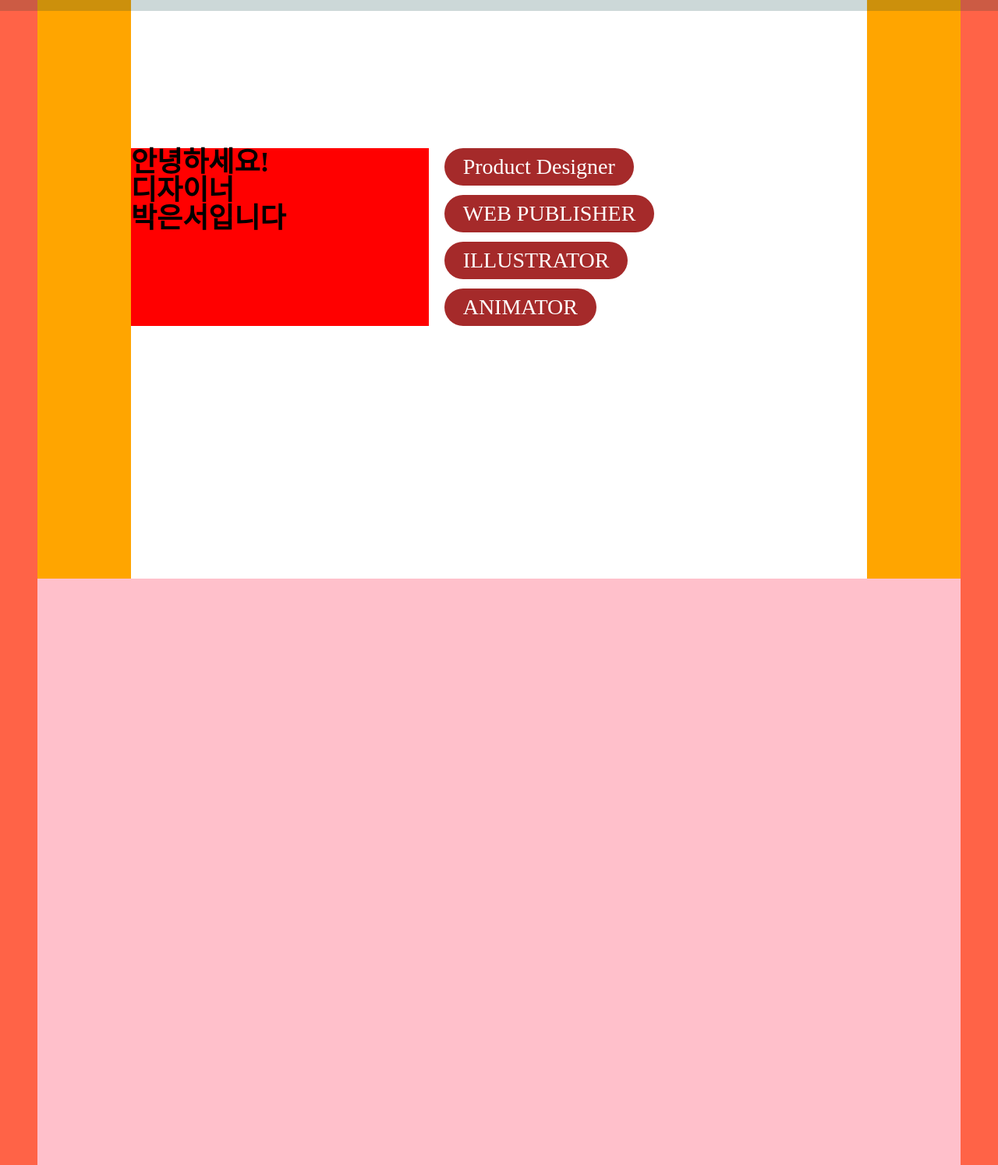
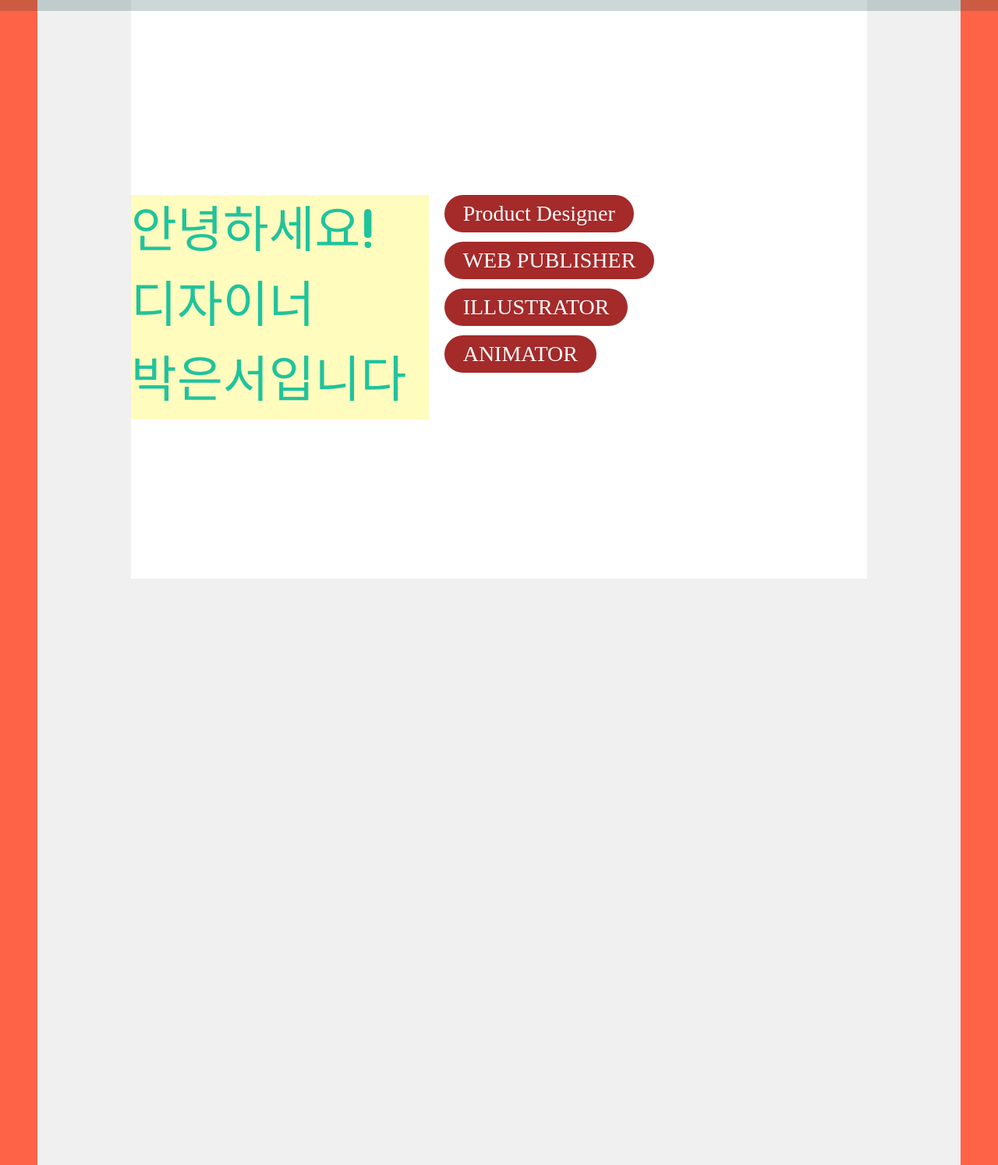
Before and after one commit to idiz1114/2024_Portfolio, a website built with Vite: page 2024_portfolio/index.html in a window 1280 px wide. Shown: the part 106-1600 px from the top of the page at 78% size. Built offline with nearby package versions, Linux system fonts and the light colour scheme.

Commit message:
Little develope

```diff
--- a/2024_portfolio/css/component/footer.css
+++ b/2024_portfolio/css/component/footer.css
@@ -1,8 +1,8 @@
 footer {
     width:100%;
     height: 100px;
-    background-color: grey;
-    color: white;
+    background-color: #D9D9D9;
+    color: #858585;
     display: flex;
     justify-content: center;
     align-items: center;
--- a/2024_portfolio/css/screens/home.css
+++ b/2024_portfolio/css/screens/home.css
@@ -7,7 +7,7 @@ main {
     background-color: teal;
     .home-1 {
         height:100vh;
-        background-color: orange;
+        background-color: var(--grey);
         display: grid;
         grid-template-columns: 120px 1fr 120px;
         .home-1__content {
@@ -18,11 +18,8 @@ main {
             grid-template: repeat(5, 1fr) / repeat(12, 1fr);
             gap: 20px;
                 h1 {
-                    font-size: 36px;
-                    font-weight: 800;
                     grid-column: 1/6;
                     grid-row: 2/3;
-                    background-color: red;
                 }
                 .job-list {
                     grid-column: 6/12;
@@ -49,15 +46,15 @@ main {
         }
     .home-2 {
         height:100vh;
-        background-color: pink;
+        background-color: var(--grey);
     }
     .home-3 {
         height:100vh;
-        background-color: green;
+        background-color: var(--point-green);
     }
     .home-4 {
         height:100vh;
-        background-color: yellow    ;
+        background-color: var(--grey);
     }
 }
 
--- a/2024_portfolio/css/style.css
+++ b/2024_portfolio/css/style.css
@@ -2,7 +2,8 @@
 @import url("reset.css");
 @import url("variables.css");
 
-
+/*--폰트--*/
+@import url('https://fonts.googleapis.com/css2?family=Jua&display=swap');
 
 
 
--- a/2024_portfolio/css/variables.css
+++ b/2024_portfolio/css/variables.css
@@ -1,3 +1,14 @@
 :root {
     --point-green : #20C39C;
+    --grey : #F0F0F0;
 }
+
+.title-font {
+    font-family: "Jua", sans-serif;
+    font-weight: 400;
+    font-style: normal;
+    font-size: 64px;
+    line-height: 150%;
+    color:var(--point-green);
+    background-color: #FFFCBE;
+}
--- a/2024_portfolio/index.html
+++ b/2024_portfolio/index.html
@@ -45,7 +45,7 @@
     <main>
       <div class="home-1">
         <div class="home-1__content">
-          <h1>안녕하세요!<br>디자이너<br>박은서입니다</h1>
+          <h1 class="title-font">안녕하세요!<br>디자이너<br>박은서입니다</h1>
           <div class="home-1__content-character"></div>
           <div class="job-list">
             <div class="job-list__item"><span>Product Designer</span></div>
```
